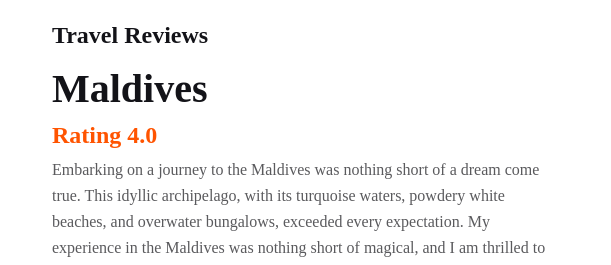
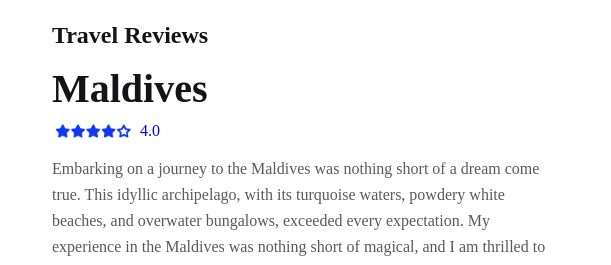
Before and after one commit to strongfornt/AssingmentTwo, a plain HTML site: page index.html in a window 1280 px wide. Shown: the part 6640-6905 px from the top of the page, 669-1280 px from the left. Drawn offline with Linux system fonts and the light colour scheme.

Commit message:
rating icon added

```diff
--- a/index.html
+++ b/index.html
@@ -539,9 +539,7 @@
           <div class="review-content">
               <h2 class="review-content-head-1">Travel Reviews</h2>
               <h1 class="review-content-head-2">Maldives</h1>
-              <h3 class="rating">
-                Rating 4.0
-              </h3>
+               <div class="rating-container"> <img src="Images/rating.png" alt="" class="rating"><span class="rating-title">4.0</span></div>
               <p class="description">
                 Embarking on a journey to the Maldives was nothing short of a dream come true. This idyllic archipelago, with its turquoise waters, powdery white beaches, and overwater bungalows, exceeded every expectation. My experience in the Maldives was nothing short of magical, and I am thrilled to share the details of this unforgettable adventure.In conclusion, our Maldives tour was a journey into paradise – a surreal escape where time seemed to stand still, and every moment was a postcard-perfect memory. The Maldives is more than just a destination; it's a sensory feast for the soul, leaving an indelible mark on anyone fortunate enough to experience its magic.
               </p>
--- a/styles/style.css
+++ b/styles/style.css
@@ -159,6 +159,16 @@ nav {
   font-style: normal;
   font-weight: 700;
   line-height: normal;
+  transition: all 1s ease-out;
+  cursor: pointer;
+}
+/* .search, svg:hover{
+
+    color: #ff5400;
+} */
+.banner-container-btn:hover{
+  color: #ff5400;
+  background: #eee6e6;
 }
 
 /* popular-tour-section */
@@ -820,14 +830,18 @@ nav {
   line-height: normal;
   margin-bottom: 10px;
 }
+.rating-container{
+  display: flex;
+  align-items: center;
+  gap: 8px;
+  margin-bottom: 1rem;
+}
+.rating-title{
+  color: blue;
+}
 .rating {
-  color: #ff5400;
-  font-family: Mulish;
-  font-size: 24px;
-  font-style: normal;
-  font-weight: 800;
-  line-height: normal;
-  margin-bottom: 8px;
+  width: 5rem;
+
 }
 .description {
   color: #5a5a5d;
```
Also changed, not shown: Images/rating.png (added).
